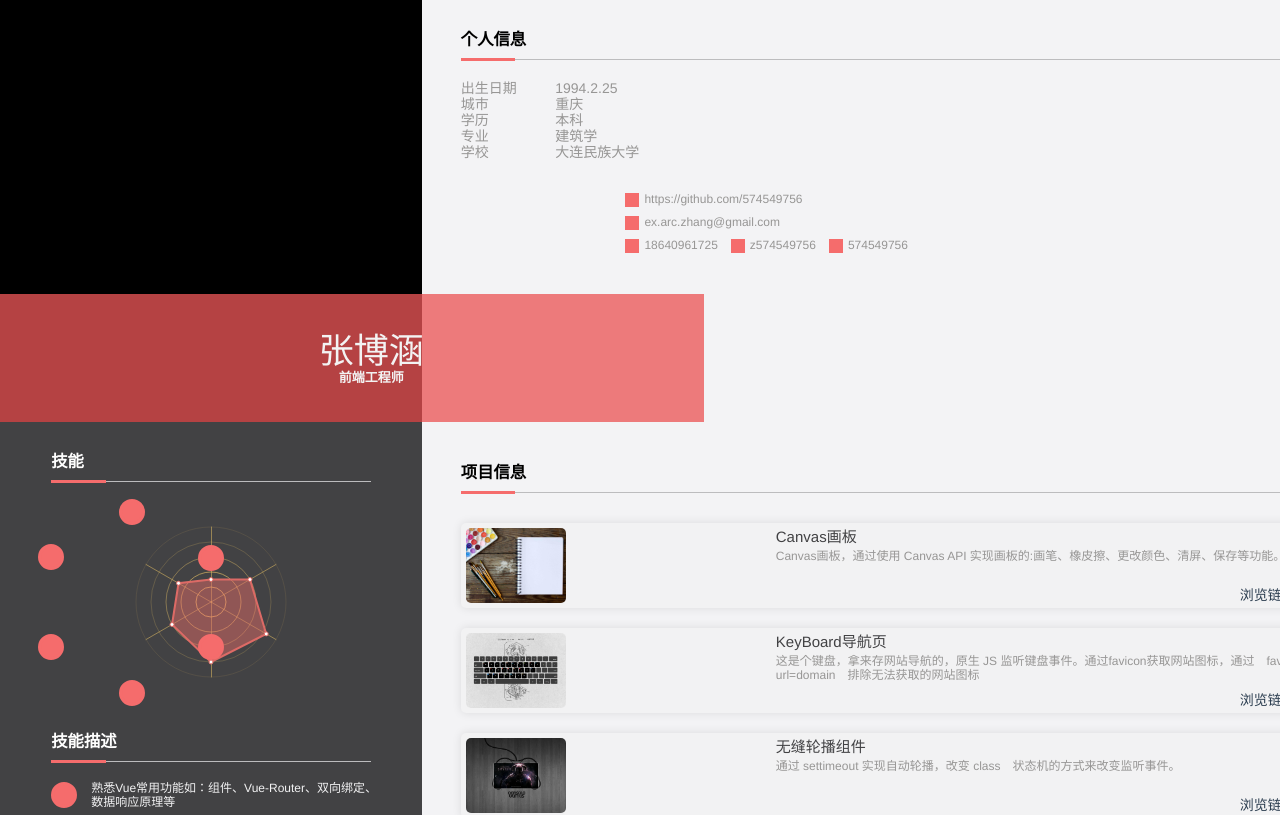
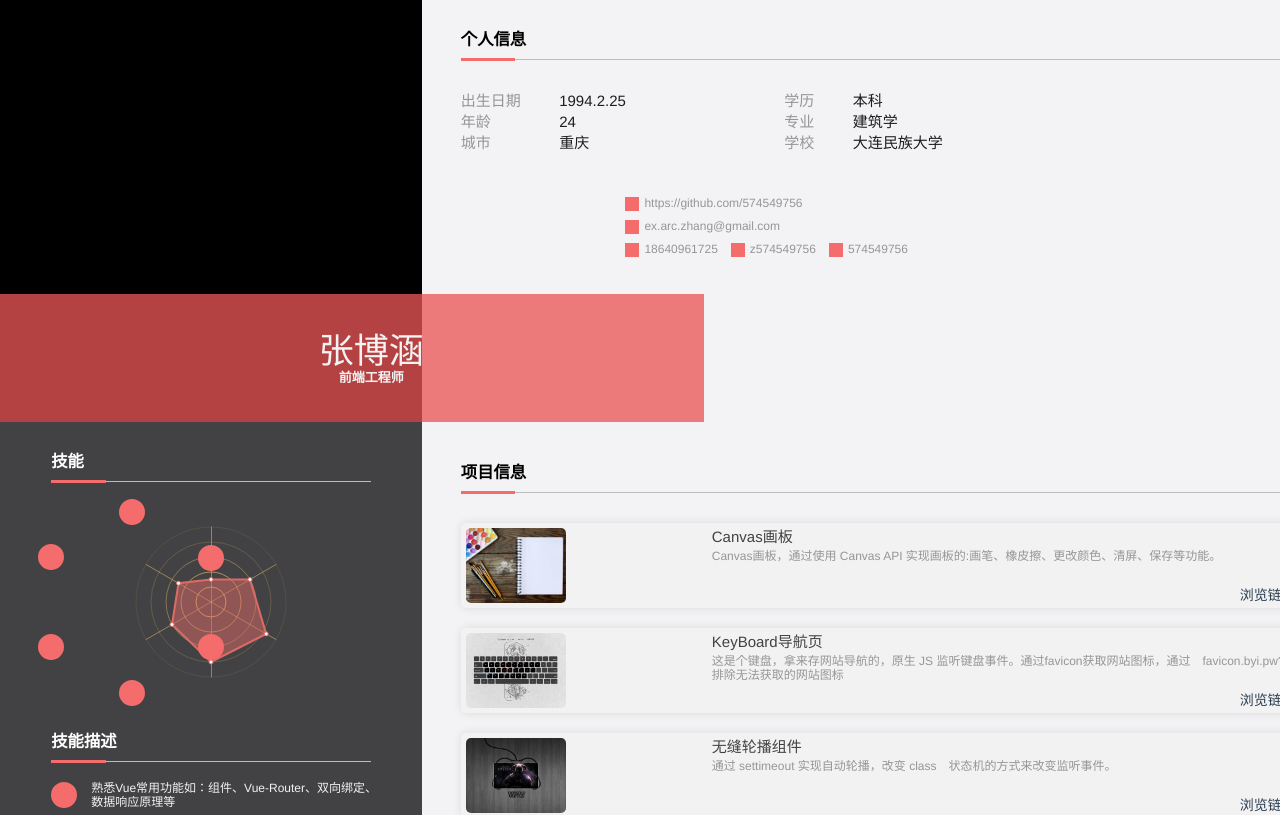
Before and after one commit to 574549756/resume-preview, a Vue app: page / in a window 1280 px wide. Shown: the top 815 px of the page. Built offline with nearby package versions, Linux system fonts and the light colour scheme.

Commit message:
css modify

```diff
--- a/src/components/experience.vue
+++ b/src/components/experience.vue
@@ -72,7 +72,7 @@
             margin: 10px 0;
             padding-bottom: 1px;
             > header {
-                margin: 0 30px 0 0;
+                margin: 0 30px 0 25px;
                 display: flex;
                 flex-direction: column;
                 justify-content: flex-start;
@@ -93,7 +93,7 @@
                 }
             }
             > main {
-                margin: 0 0 0 30px;
+                margin: 0 0 0 25px;
                 display: flex;
                 flex-direction: column;
                 justify-content: flex-start;
--- a/src/components/idBoard.vue
+++ b/src/components/idBoard.vue
@@ -4,21 +4,31 @@
       <h3>个人信息</h3>
       <div class="breakLine"></div>
     </div>
+    <div class="container">
       <div class="idDetail">
         <ul>
           <li>出生日期</li>
+          <li>年龄</li>
           <li>城市</li>
+        </ul>
+        <ul class="msg">
+          <li>1994.2.25</li>
+          <li>24</li>
+          <li>重庆</li>
+        </ul>
+      </div>
+      <div class="idDetailRow2">
+        <ul>
           <li>学历</li>
           <li>专业</li>
           <li>学校</li>
         </ul>
-      <ul>
-        <li>1994.2.25</li>
-        <li>重庆</li>
+        <ul class="msg">
           <li>本科</li>
           <li>建筑学</li>
           <li>大连民族大学</li>
         </ul>
+      </div>
     </div>
     <connection/>
   </div>
@@ -28,8 +38,8 @@
 <script>
   import connection from './connection'
   export default {
-  data(){
-    return{}
+    data() {
+      return {}
     },
     components: {
       connection
@@ -45,6 +55,54 @@ export default {
     align-items: flex-start;
     height: 35vw;
     width: 65vw;
+    .container {
+        display: flex;
+        justify-content: flex-start;
+        align-items: center;
+        margin: 10px 0 10px 0;
+        .idDetailRow2 {
+            display: flex;
+            justify-content: center;
+            align-items: center;
+            margin: 0 0 20px 120px;
+            ul {
+                margin: 0 0 10px 3vw;
+                display: flex;
+                flex-direction: column;
+                justify-content: flex-start;
+                align-items: flex-start;
+                color: #979695;
+                li {
+                    font-size: 15px;
+                    margin: 2px 0;
+                }
+            }
+            .msg {
+                color: rgb(30, 30, 30);
+            }
+        }
+        .idDetail {
+            display: flex;
+            justify-content: center;
+            align-items: center;
+            margin-bottom: 20px;
+            ul {
+                margin: 0 0 10px 3vw;
+                display: flex;
+                flex-direction: column;
+                justify-content: flex-start;
+                align-items: flex-start;
+                color: #979695;
+                li {
+                    font-size: 15px;
+                    margin: 2px 0;
+                }
+            }
+            .msg {
+                color: rgb(30, 30, 30);
+            }
+        }
+    }
     .header {
         display: flex;
         flex-direction: column;
@@ -60,7 +118,7 @@ export default {
             height: 1px;
             width: 70vw;
             margin-left: 3vw;
-            z-index: 100;
+            z-index: 200;
             position: relative;
             &::before {
                 position: absolute;
@@ -74,22 +132,5 @@ export default {
             }
         }
     }
-    .idDetail {
-        display: flex;
-        justify-content: center;
-        align-items: center;
-        margin-bottom: 20px;
-        ul {
-            margin: 0 0 10px 3vw;
-            display: flex;
-            flex-direction: column;
-            justify-content: flex-start;
-            align-items: flex-start;
-            color: #979695;
-            li {
-                font-size: 14px;
-            }
-        }
-    }
 }
 </style>
--- a/src/components/portfolio.vue
+++ b/src/components/portfolio.vue
@@ -221,10 +221,10 @@
         .proDiscription {
             margin: 0 0 0 12px;
             position: relative;
-            width: 45vw;
+            width: 50vw;
             > p {
                 margin: 5px 0;
-                width: 45vw;
+                width: 50vw;
                 text-align: left;
                 word-break: break-all;
                 word-wrap: break-word;
```
Lines whose indentation alone changed are shown as unchanged.
